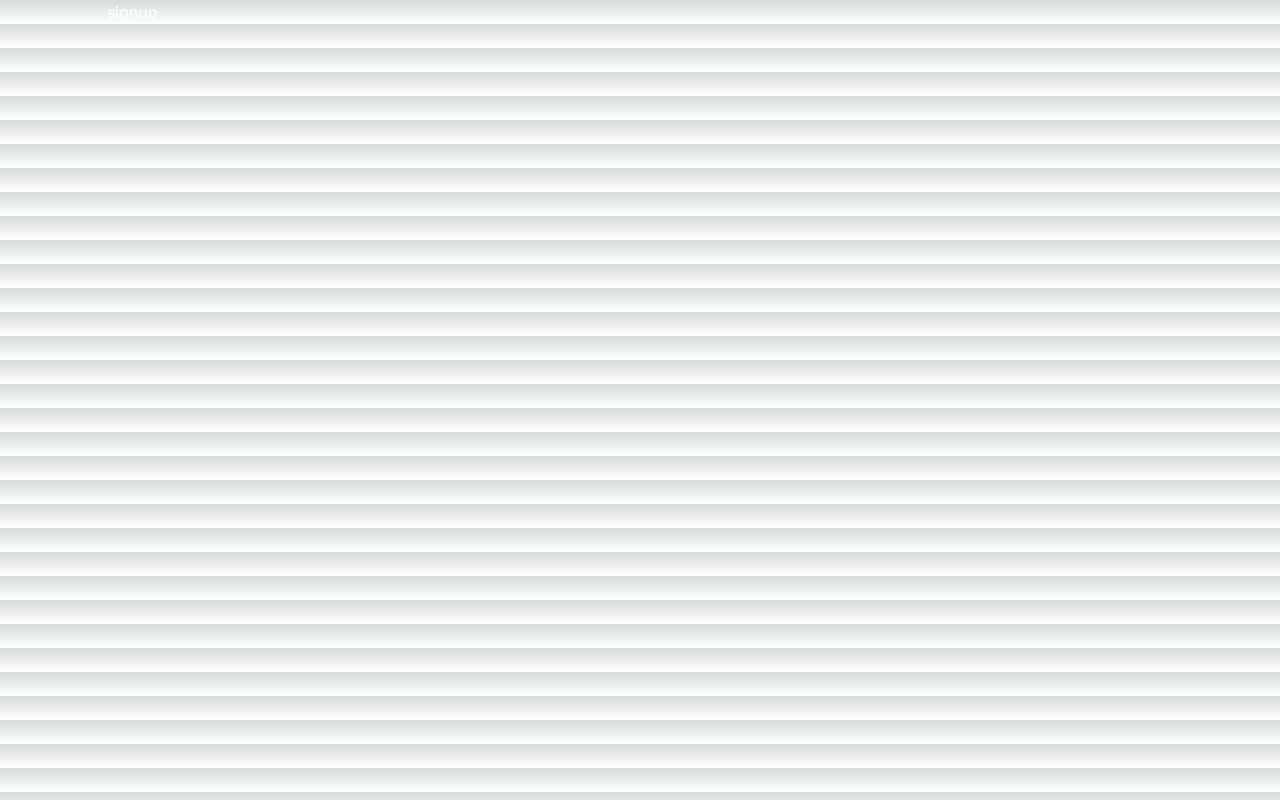
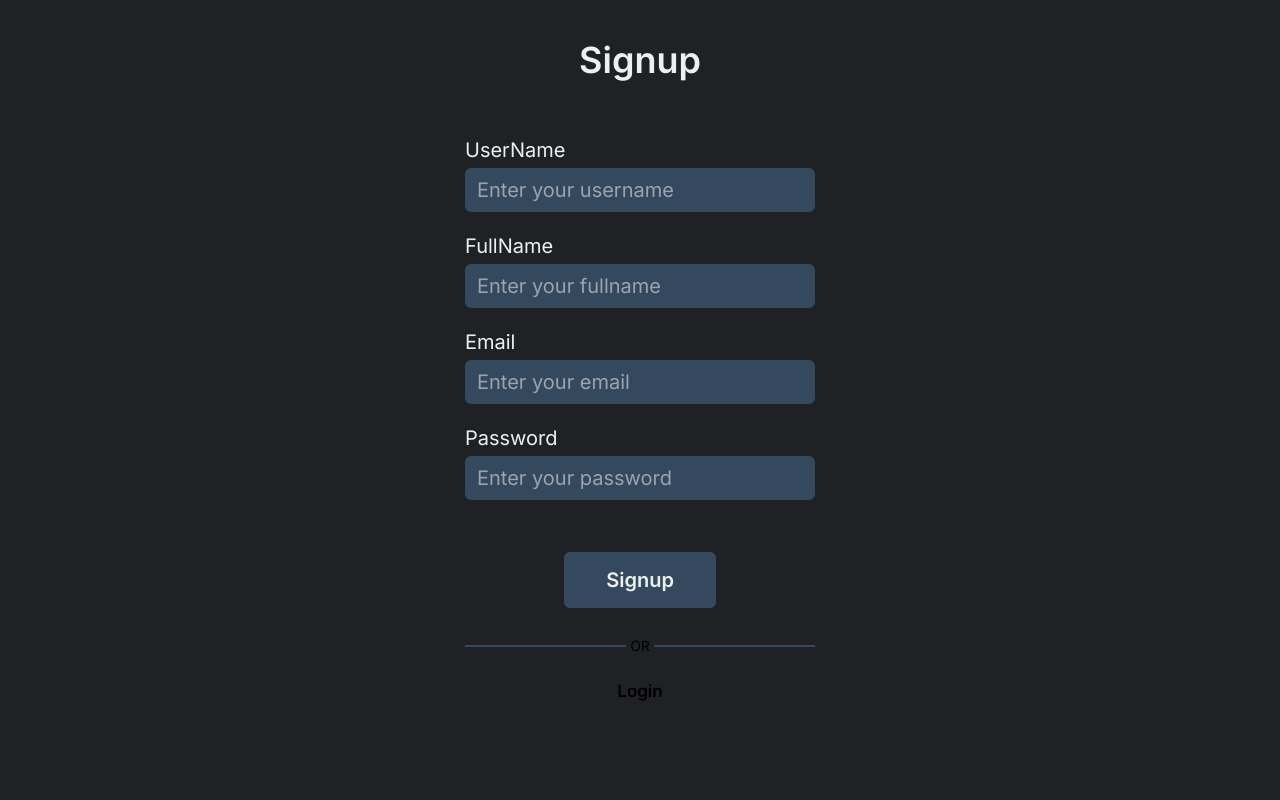
Before and after one commit to HimanshuJain04/Todo-Magnet, a Next.js app: page /auth/signup in a window 1280 px wide. Built offline with nearby package versions, Linux system fonts and the light colour scheme.

Commit message:
Signup Ui complete

```diff
--- a/package.json
+++ b/package.json
@@ -9,6 +9,7 @@
     "lint": "next lint"
   },
   "dependencies": {
+    "axios": "^1.6.5",
     "bcrypt": "^5.1.1",
     "jsonwebtoken": "^9.0.2",
     "mongoose": "^8.1.0",
--- a/src/app/auth/signup/page.tsx
+++ b/src/app/auth/signup/page.tsx
@@ -1,15 +1,155 @@
 "use client";
 
-import React, { useContext } from "react";
+import React, { ReactEventHandler, useContext, useState } from "react";
 import { AppContext } from "@/context/AppContext";
+import Link from "next/link";
 
 const Signup: React.FC = () => {
   const { theme } = useContext(AppContext);
 
+  const [formValue, setFormValue] = useState({
+    userName: "",
+    fullName: "",
+    avatar: "",
+    email: "",
+    password: "",
+  });
+
+  const changeHandler = (e: any) => {
+    setFormValue({
+      ...formValue,
+      [e.target.name]: e.target.value,
+    });
+  };
+
+  async function signupHandler() {
+    try {
+    } catch (e) {}
+  }
+
   return (
-    <div className="flex justify-center items-center">
-      <div className="w-10/12 flex justify-start items-center text-white tex-xl">
-        signup
+    <div
+      className={`flex justify-center h-[100vh] items-start bg-${theme}-primary`}
+    >
+      <div
+        className={`w-10/12 flex justify-center items-center mt-10  text-xl`}
+      >
+        <div className="flex flex-col justify-start items-center gap-14">
+          {/* heading */}
+          <div>
+            <p className={` text-4xl font-semibold text-${theme}-text`}>
+              Signup
+            </p>
+          </div>
+
+          {/* div for form */}
+          <div className="flex flex-col justify-start gap-5 items-center">
+            {/* username */}
+            <div
+              className={`flex justify-start gap-1 items-start flex-col text-${theme}-text `}
+            >
+              <label className="" htmlFor="userName">
+                UserName
+              </label>
+              <input
+                required
+                type="text"
+                value={formValue.userName}
+                onChange={changeHandler}
+                name="userName"
+                placeholder="Enter your username"
+                id="userName"
+                className={`outline-none py-2 w-[350px] px-3 rounded-md bg-${theme}-secondary text-${theme}-text`}
+              />
+            </div>
+
+            {/* fullname */}
+            <div
+              className={`flex justify-start gap-1 items-start flex-col text-${theme}-text `}
+            >
+              <label className="" htmlFor="fullName">
+                FullName
+              </label>
+              <input
+                required
+                type="text"
+                value={formValue.fullName}
+                onChange={changeHandler}
+                name="fullName"
+                placeholder="Enter your fullname"
+                id="fullName"
+                className={`outline-none py-2 w-[350px] px-3 rounded-md bg-${theme}-secondary text-${theme}-text`}
+              />
+            </div>
+
+            {/* email */}
+            <div
+              className={`flex justify-start gap-1 items-start flex-col text-${theme}-text `}
+            >
+              <label className="" htmlFor="email">
+                Email
+              </label>
+              <input
+                required
+                type="email"
+                value={formValue.email}
+                onChange={changeHandler}
+                name="email"
+                placeholder="Enter your email"
+                id="email"
+                className={`outline-none py-2 w-[350px] px-3 rounded-md bg-${theme}-secondary text-${theme}-text`}
+              />
+            </div>
+
+            {/* password */}
+            <div
+              className={`flex justify-start gap-1 items-start flex-col text-${theme}-text `}
+            >
+              <label className="" htmlFor="password">
+                Password
+              </label>
+              <input
+                required
+                type="password"
+                value={formValue.password}
+                onChange={changeHandler}
+                name="password"
+                placeholder="Enter your password"
+                id="password"
+                className={`outline-none py-2 w-[350px] px-3 rounded-md bg-${theme}-secondary text-${theme}-text`}
+              />
+            </div>
+
+            {/* button */}
+            <div>
+              <button
+                onClick={signupHandler}
+                className={`text-${theme}-text mt-8 hover:bg-${theme}-primary border-2 border-${theme}-border
+                px-10 font-semibold bg-${theme}-secondary hover:border-${theme}-text py-3 rounded-md
+                 transition-all duration-300 ease-in-out`}
+              >
+                Signup
+              </button>
+            </div>
+
+            {/* for login */}
+            <div className="w-full flex mt-2 justify-start gap-5 items-center flex-col">
+              <div className="flex text-sm justify-center gap-1 items-center w-full">
+                <div className={`w-full h-[2px] bg-${theme}-secondary`}></div>
+                <p>OR</p>
+                <div className={`w-full h-[2px] bg-${theme}-secondary`}></div>
+              </div>
+              <div>
+                <Link
+                  href="/auth/login"
+                  className={` text-${theme}-accent hover:underline font-semibold text-[17px] `}
+                >
+                  Login
+                </Link>
+              </div>
+            </div>
+          </div>
+        </div>
       </div>
     </div>
   );
--- a/src/app/profile/layout.tsx
+++ b/src/app/profile/layout.tsx
@@ -6,14 +6,15 @@ import Sidebar from "@/components/common/Sidebar";
 const Layout = ({ children }) => {
   return (
     <div>
-      <header>Navbar</header>
+      <header>
+        <div className="fixed top-0 w-full">
+          <Navbar />
+        </div>
+      </header>
 
       {/* Main content */}
       <main>
         <div className={`w-full h-full `}>
-          <div className="fixed top-0 w-full">
-            <Navbar />
-          </div>
           <div className="flex w-full justify-end items-start">
             <div className="fixed left-0 mt-20">
               <Sidebar />
```
Also changed, not shown: 1 other file (tests, documents, lock files or other folders).
